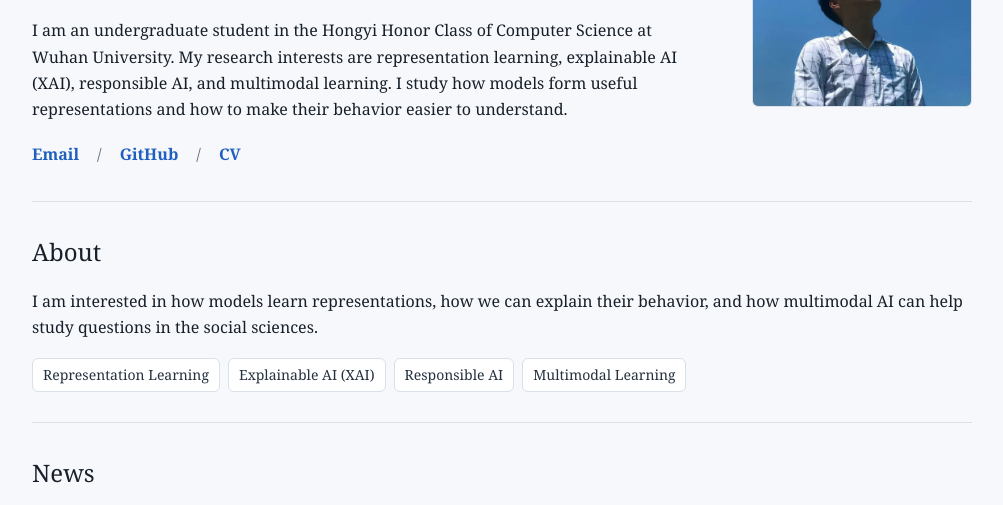
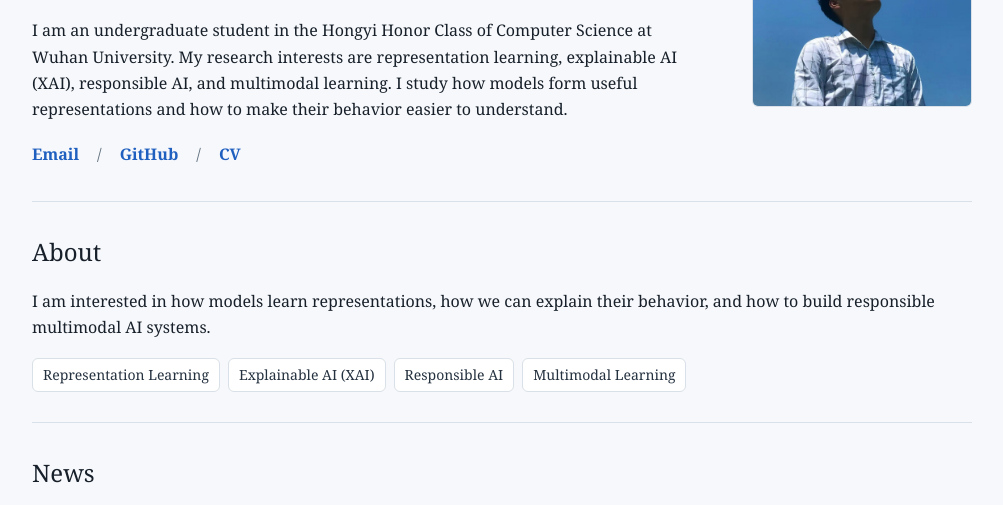
Before and after one commit to Kemalau/Kemalau.github.io, a plain HTML site: page index.html in a window 1280 px wide. Shown: the part 239-744 px from the top of the page, without its empty margins (138-1141 px from the left). Drawn offline with Linux system fonts and the light colour scheme.

Commit message:
Update About research description

```diff
--- a/index.html
+++ b/index.html
@@ -38,7 +38,7 @@
       <h2>About</h2>
       <p>
         I am interested in how models learn representations, how we can explain their behavior, and how
-        multimodal AI can help study questions in the social sciences.
+        to build responsible multimodal AI systems.
       </p>
       <ul class="interest-list">
         <li>Representation Learning</li>
```
